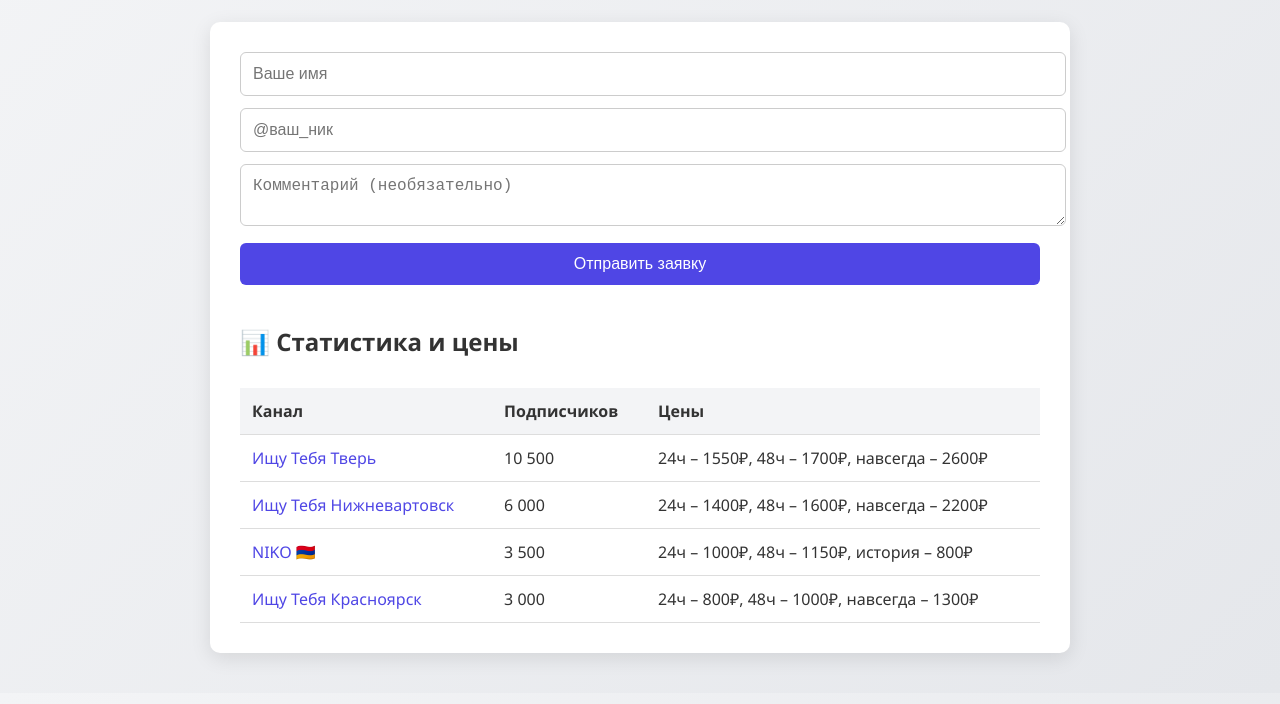
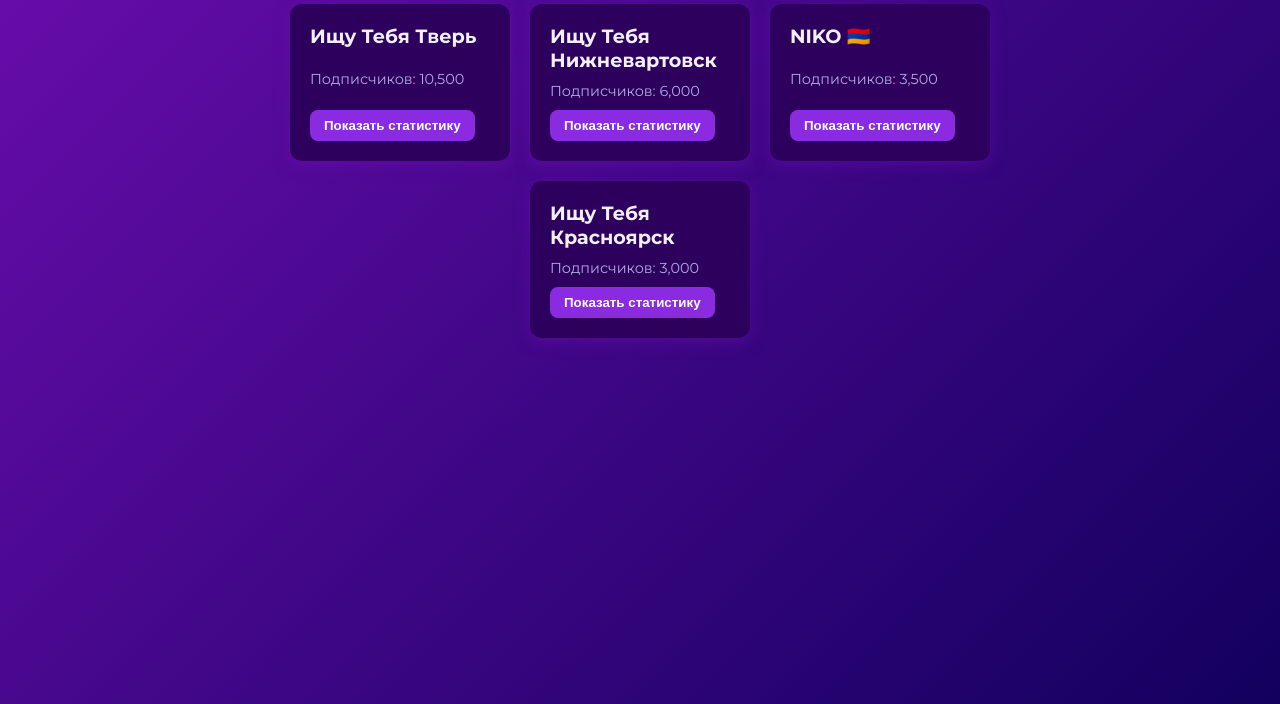
Before and after one commit to nikoooott/nikoad-server, a website: page index.html in a window 1280 px wide. Shown: the part 96-800 px from the top of the page. Drawn offline with Linux system fonts and the light colour scheme.

Commit message:
Update index.html

```diff
--- a/index.html
+++ b/index.html
@@ -2,132 +2,346 @@
 <html lang="ru">
 <head>
 <meta charset="UTF-8" />
-  <title>NikoAd — Заявка на рекламу</title>
-  <meta name="viewport" content="width=device-width, initial-scale=1.0" />
+<meta name="viewport" content="width=device-width, initial-scale=1" />
+<title>NikoAd — Реклама в Telegram</title>
 <style>
+  @import url('https://fonts.googleapis.com/css2?family=Montserrat:wght@400;700&display=swap');
+
+  * {
+    box-sizing: border-box;
+  }
+
   body {
     margin: 0;
-      padding: 0;
-      background: linear-gradient(135deg, #f3f4f6, #e5e7eb);
-      font-family: 'Segoe UI', sans-serif;
-      color: #333;
-    }
-
-    header {
-      background: #111827;
-      color: white;
-      padding: 20px 40px;
-      text-align: center;
+    font-family: 'Montserrat', sans-serif;
+    background: linear-gradient(135deg, #6a0dad, #12005e);
+    color: #f0f0f5;
+    min-height: 100vh;
+    display: flex;
+    flex-direction: column;
+    align-items: center;
+    padding: 20px;
   }
 
   h1 {
-      margin: 0;
-      font-size: 28px;
+    margin-bottom: 20px;
+    text-align: center;
+    font-weight: 700;
+    letter-spacing: 2px;
   }
 
-    .container {
-      max-width: 800px;
-      margin: 40px auto;
-      background: white;
-      padding: 30px;
-      border-radius: 10px;
-      box-shadow: 0 5px 20px rgba(0,0,0,0.1);
+  .channels {
+    display: flex;
+    flex-wrap: wrap;
+    gap: 20px;
+    justify-content: center;
+    max-width: 900px;
+    margin-bottom: 40px;
+  }
+
+  .channel-card {
+    background: #2e005e;
+    border-radius: 12px;
+    padding: 20px;
+    width: 220px;
+    cursor: pointer;
+    box-shadow: 0 4px 15px rgba(106, 13, 173, 0.5);
+    transition: transform 0.3s ease, box-shadow 0.3s ease;
+    display: flex;
+    flex-direction: column;
+    justify-content: space-between;
+  }
+
+  .channel-card:hover {
+    transform: translateY(-10px);
+    box-shadow: 0 8px 25px rgba(106, 13, 173, 0.8);
+  }
+
+  .channel-name {
+    font-weight: 700;
+    font-size: 1.2rem;
+    margin-bottom: 10px;
+  }
+
+  .subscribers {
+    font-size: 0.9rem;
+    margin-bottom: 10px;
+    color: #b0a9e6;
+  }
+
+  .btn-show {
+    align-self: flex-start;
+    background: #8a2be2;
+    border: none;
+    border-radius: 8px;
+    padding: 8px 14px;
+    color: white;
+    font-weight: 600;
+    cursor: pointer;
+    transition: background-color 0.25s ease;
+  }
+
+  .btn-show:hover {
+    background: #bf94ff;
+  }
+
+  /* Статистика */
+  .stats-panel {
+    background: #210044;
+    max-width: 700px;
+    width: 100%;
+    border-radius: 14px;
+    padding: 25px 30px;
+    box-shadow: 0 6px 20px rgba(106, 13, 173, 0.7);
+    color: #e3dbff;
+    opacity: 0;
+    max-height: 0;
+    overflow: hidden;
+    transition: max-height 0.5s ease, opacity 0.5s ease;
+  }
+
+  .stats-panel.active {
+    opacity: 1;
+    max-height: 600px;
+  }
+
+  .stats-header {
+    font-weight: 700;
+    font-size: 1.6rem;
+    margin-bottom: 15px;
+  }
+
+  .price-list {
+    list-style: none;
+    padding: 0;
+    margin: 0 0 25px 0;
+  }
+
+  .price-list li {
+    margin-bottom: 8px;
+  }
+
+  .price-list li span {
+    font-weight: 600;
+  }
+
+  /* Форма заявки */
+  form {
+    display: flex;
+    flex-direction: column;
   }
 
   form input, form textarea {
-      width: 100%;
-      padding: 12px;
-      margin-bottom: 12px;
-      border-radius: 6px;
-      border: 1px solid #ccc;
-      font-size: 16px;
+    background: #3c007d;
+    border: none;
+    border-radius: 10px;
+    padding: 12px 14px;
+    margin-bottom: 15px;
+    font-size: 1rem;
+    color: #eee;
+    resize: vertical;
+    transition: background-color 0.3s ease;
+  }
+
+  form input::placeholder,
+  form textarea::placeholder {
+    color: #b0a9e6;
+  }
+
+  form input:focus, form textarea:focus {
+    outline: none;
+    background-color: #5a00bc;
   }
 
   form button {
-      width: 100%;
-      padding: 12px;
-      font-size: 16px;
+    background: #8a2be2;
     border: none;
-      border-radius: 6px;
-      background-color: #4f46e5;
+    border-radius: 10px;
+    padding: 15px;
+    font-size: 1.1rem;
+    font-weight: 700;
     color: white;
     cursor: pointer;
-      transition: 0.3s ease;
+    transition: background-color 0.3s ease;
   }
 
   form button:hover {
-      background-color: #4338ca;
+    background: #bf94ff;
   }
 
-    table {
-      width: 100%;
-      border-collapse: collapse;
-      margin-top: 30px;
+  #status {
+    margin-top: 10px;
+    min-height: 22px;
+    font-weight: 700;
   }
 
-    th, td {
-      padding: 12px;
-      text-align: left;
-      border-bottom: 1px solid #ddd;
+  /* Скрыть статистику по умолчанию */
+  .hidden {
+    display: none;
   }
 
-    th {
-      background-color: #f3f4f6;
+  /* Адаптив */
+  @media (max-width: 600px) {
+    .channels {
+      flex-direction: column;
+      align-items: center;
     }
 
-    a {
-      color: #4f46e5;
-      text-decoration: none;
+    .channel-card {
+      width: 90%;
     }
 
-    a:hover {
-      text-decoration: underline;
+    .stats-panel {
+      max-width: 90vw;
+      padding: 20px;
+    }
   }
 </style>
 </head>
 <body>
 
-<header>
-  <h1>NikoAd — Закажи рекламу в Telegram</h1>
-</header>
+<h1>NikoAd — Реклама в Telegram</h1>
 
-<div class="container">
-  <form action="https://formspree.io/f/xnnvlzor" method="POST">
-    <input type="text" name="Имя" placeholder="Ваше имя" required />
-    <input type="text" name="Telegram" placeholder="@ваш_ник" required />
-    <textarea name="Комментарий" placeholder="Комментарий (необязательно)"></textarea>
+<div class="channels" id="channels">
+  <!-- Карточки каналов добавляются через JS -->
+</div>
+
+<div class="stats-panel" id="statsPanel">
+  <div class="stats-header" id="statsTitle">Статистика канала</div>
+  <ul class="price-list" id="priceList"></ul>
+  <form id="orderForm">
+    <input type="text" id="name" name="name" placeholder="Ваше имя" required />
+    <input type="text" id="tg" name="tg" placeholder="Telegram (@никнейм)" required />
+    <textarea id="msg" name="msg" placeholder="Комментарий (необязательно)" rows="3"></textarea>
     <button type="submit">Отправить заявку</button>
+    <div id="status"></div>
   </form>
+</div>
 
-  <h2 style="margin-top:40px;">📊 Статистика и цены</h2>
-  <table>
-    <tr>
-      <th>Канал</th>
-      <th>Подписчиков</th>
-      <th>Цены</th>
-    </tr>
-    <tr>
-      <td><a href="https://t.me/ищутебятверь" target="_blank">Ищу Тебя Тверь</a></td>
-      <td>10 500</td>
-      <td>24ч – 1550₽, 48ч – 1700₽, навсегда – 2600₽</td>
-    </tr>
-    <tr>
-      <td><a href="https://t.me/ищутебянижневартовск" target="_blank">Ищу Тебя Нижневартовск</a></td>
-      <td>6 000</td>
-      <td>24ч – 1400₽, 48ч – 1600₽, навсегда – 2200₽</td>
-    </tr>
-    <tr>
-      <td><a href="https://t.me/niko_armenia" target="_blank">NIKO 🇦🇲</a></td>
-      <td>3 500</td>
-      <td>24ч – 1000₽, 48ч – 1150₽, история – 800₽</td>
-    </tr>
-    <tr>
-      <td><a href="https://t.me/ищутебякрасноярск" target="_blank">Ищу Тебя Красноярск</a></td>
-      <td>3 000</td>
-      <td>24ч – 800₽, 48ч – 1000₽, навсегда – 1300₽</td>
-    </tr>
-  </table>
-</div>
+<script>
+  const channelsData = [
+    {
+      id: 'tver',
+      name: 'Ищу Тебя Тверь',
+      subs: 10500,
+      link: 'https://t.me/ищутебятверь',
+      prices: [
+        ['24 часа', '1550₽'],
+        ['48 часов', '1700₽'],
+        ['72 часа', '1900₽'],
+        ['Навсегда', '2600₽'],
+        ['История', '1100₽']
+      ]
+    },
+    {
+      id: 'nizhnevartovsk',
+      name: 'Ищу Тебя Нижневартовск',
+      subs: 6000,
+      link: 'https://t.me/ищутебянижневартовск',
+      prices: [
+        ['24 часа', '1400₽'],
+        ['48 часов', '1600₽'],
+        ['72 часа', '1800₽'],
+        ['Навсегда', '2200₽'],
+        ['История', '1100₽']
+      ]
+    },
+    {
+      id: 'niko',
+      name: 'NIKO 🇦🇲',
+      subs: 3500,
+      link: 'https://t.me/niko_armenia',
+      prices: [
+        ['24 часа', '1000₽'],
+        ['48 часов', '1150₽'],
+        ['72 часа', '1250₽'],
+        ['История', '800₽']
+      ]
+    },
+    {
+      id: 'krasnoyarsk',
+      name: 'Ищу Тебя Красноярск',
+      subs: 3000,
+      link: 'https://t.me/ищутебякрасноярск',
+      prices: [
+        ['24 часа', '800₽'],
+        ['48 часов', '1000₽'],
+        ['72 часа', '1150₽'],
+        ['Навсегда', '1300₽'],
+        ['История', '700₽']
+      ]
+    }
+  ];
+
+  const channelsContainer = document.getElementById('channels');
+  const statsPanel = document.getElementById('statsPanel');
+  const statsTitle = document.getElementById('statsTitle');
+  const priceList = document.getElementById('priceList');
+  const orderForm = document.getElementById('orderForm');
+  const statusDiv = document.getElementById('status');
+
+  // Создать карточки каналов
+  channelsData.forEach(channel => {
+    const card = document.createElement('div');
+    card.className = 'channel-card';
+    card.innerHTML = `
+      <div class="channel-name">${channel.name}</div>
+      <div class="subscribers">Подписчиков: ${channel.subs.toLocaleString()}</div>
+      <button class="btn-show">Показать статистику</button>
+    `;
+    card.querySelector('.btn-show').addEventListener('click', () => {
+      showStats(channel);
+    });
+    channelsContainer.appendChild(card);
+  });
+
+  // Показать статистику и форму заявки
+  function showStats(channel) {
+    statsTitle.innerHTML = `<a href="${channel.link}" target="_blank" style="color:#bf94ff;text-decoration:none;">${channel.name}</a> — Подписчиков: ${channel.subs.toLocaleString()}`;
+    priceList.innerHTML = '';
+    channel.prices.forEach(([desc, price]) => {
+      const li = document.createElement('li');
+      li.innerHTML = `<span>${desc}:</span> ${price}`;
+      priceList.appendChild(li);
+    });
+
+    // Скрыть статус и очистить форму
+    statusDiv.textContent = '';
+    orderForm.reset();
+
+    // Показать панель с анимацией
+    statsPanel.classList.add('active');
+  }
+
+  // Обработка отправки формы
+  orderForm.addEventListener('submit', async e => {
+    e.preventDefault();
+    const name = document.getElementById('name').value.trim();
+    const tg = document.getElementById('tg').value.trim();
+    const msg = document.getElementById('msg').value.trim();
+
+    // Подставь сюда свой бекенд URL
+    const backendUrl = 'https://nikoad-server.onrender.com/api/send';
+
+    try {
+      const res = await fetch(backendUrl, {
+        method: 'POST',
+        headers: { 'Content-Type': 'application/json' },
+        body: JSON.stringify({ name, tg, msg })
+      });
+      if (res.ok) {
+        statusDiv.textContent = '✅ Заявка отправлена!';
+        statusDiv.style.color = '#8efc8e';
+        orderForm.reset();
+      } else {
+        throw new Error('Ошибка при отправке');
+      }
+    } catch (err) {
+      statusDiv.textContent = '❌ Ошибка сети. Проверьте подключение.';
+      statusDiv.style.color = '#ff8e8e';
+    }
+  });
+</script>
 
 </body>
 </html>
```
Lines whose indentation alone changed are shown as unchanged.
